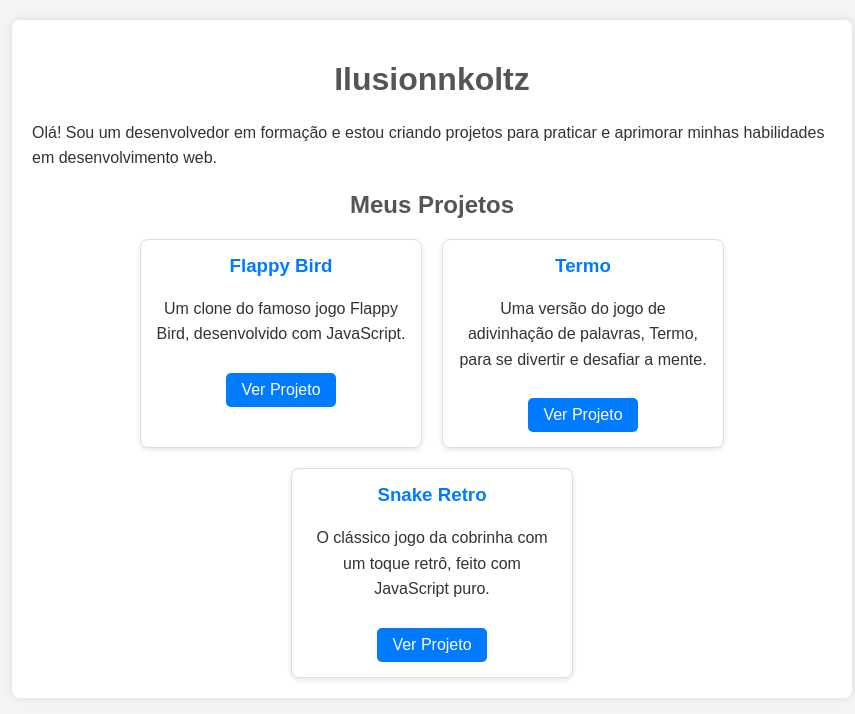
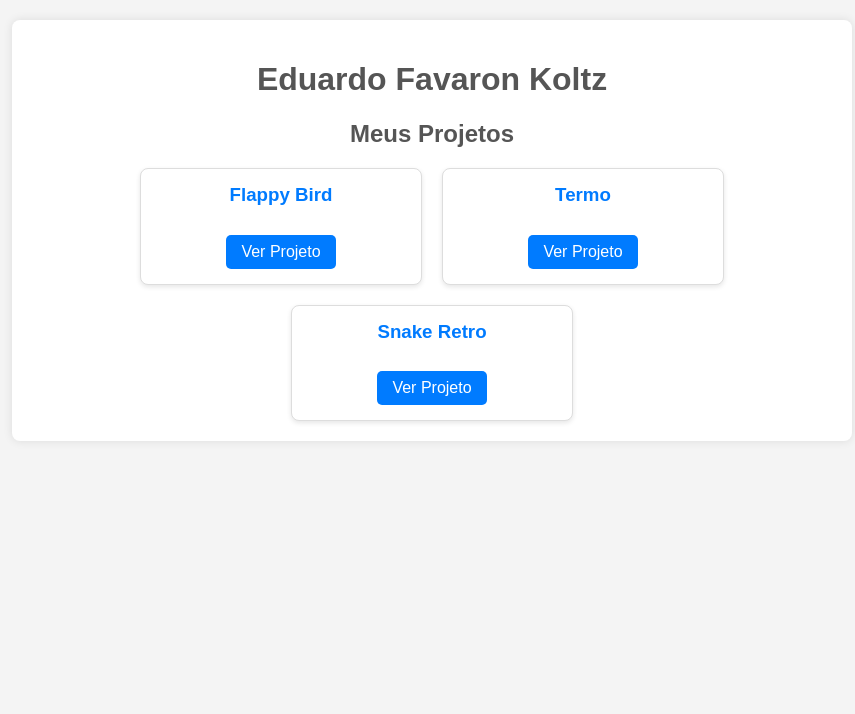
Before and after one commit to ilusionnkoltz/EduardoFavaronKoltz, a plain HTML site: page index.html in a window 1280 px wide. Shown: the whole page, without its empty margins (208-1063 px from the left). Drawn offline with Linux system fonts and the light colour scheme.

Commit message:
Update index.html

```diff
--- a/index.html
+++ b/index.html
@@ -3,7 +3,7 @@
 <head>
     <meta charset="UTF-8">
     <meta name="viewport" content="width=device-width, initial-scale=1.0">
-    <title>Portfólio de Ilusionnkoltz</title>
+    <title>Portfólio de Eduardo Favaron Koltz</title>
     <style>
         body {
             font-family: Arial, sans-serif;
@@ -60,8 +60,8 @@
 <body>
     <div class="container">
         <header>
-            <h1>Ilusionnkoltz</h1>
-            <p>Olá! Sou um desenvolvedor em formação e estou criando projetos para praticar e aprimorar minhas habilidades em desenvolvimento web.</p>
+            <h1>Eduardo Favaron Koltz</h1>
+
         </header>
 
         <section class="projects">
@@ -69,23 +69,21 @@
             <div class="projects-list">
                 <div class="project-item">
                     <h3>Flappy Bird</h3>
-                    <p>Um clone do famoso jogo Flappy Bird, desenvolvido com JavaScript.</p>
                     <a href="https://ilusionnkoltz.github.io/Flappy-Bird/" target="_blank">Ver Projeto</a>
                 </div>
 
                 <div class="project-item">
                     <h3>Termo</h3>
-                    <p>Uma versão do jogo de adivinhação de palavras, Termo, para se divertir e desafiar a mente.</p>
                     <a href="https://ilusionnkoltz.github.io/Termo/" target="_blank">Ver Projeto</a>
                 </div>
 
                 <div class="project-item">
                     <h3>Snake Retro</h3>
-                    <p>O clássico jogo da cobrinha com um toque retrô, feito com JavaScript puro.</p>
                     <a href="https://ilusionnkoltz.github.io/SnakeRetro/" target="_blank">Ver Projeto</a>
                 </div>
             </div>
         </section>
     </div>
 </body>
+
 </html>
```
